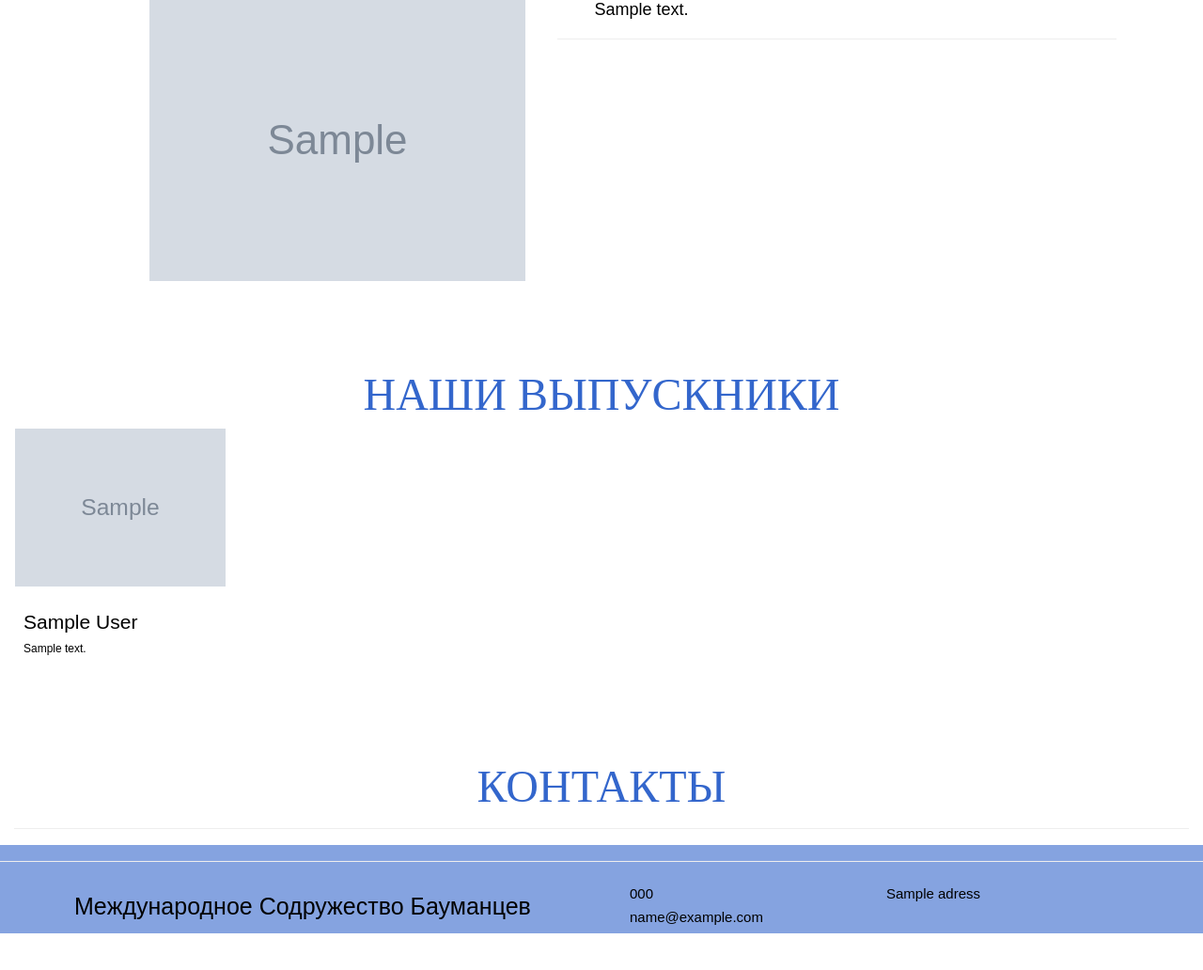
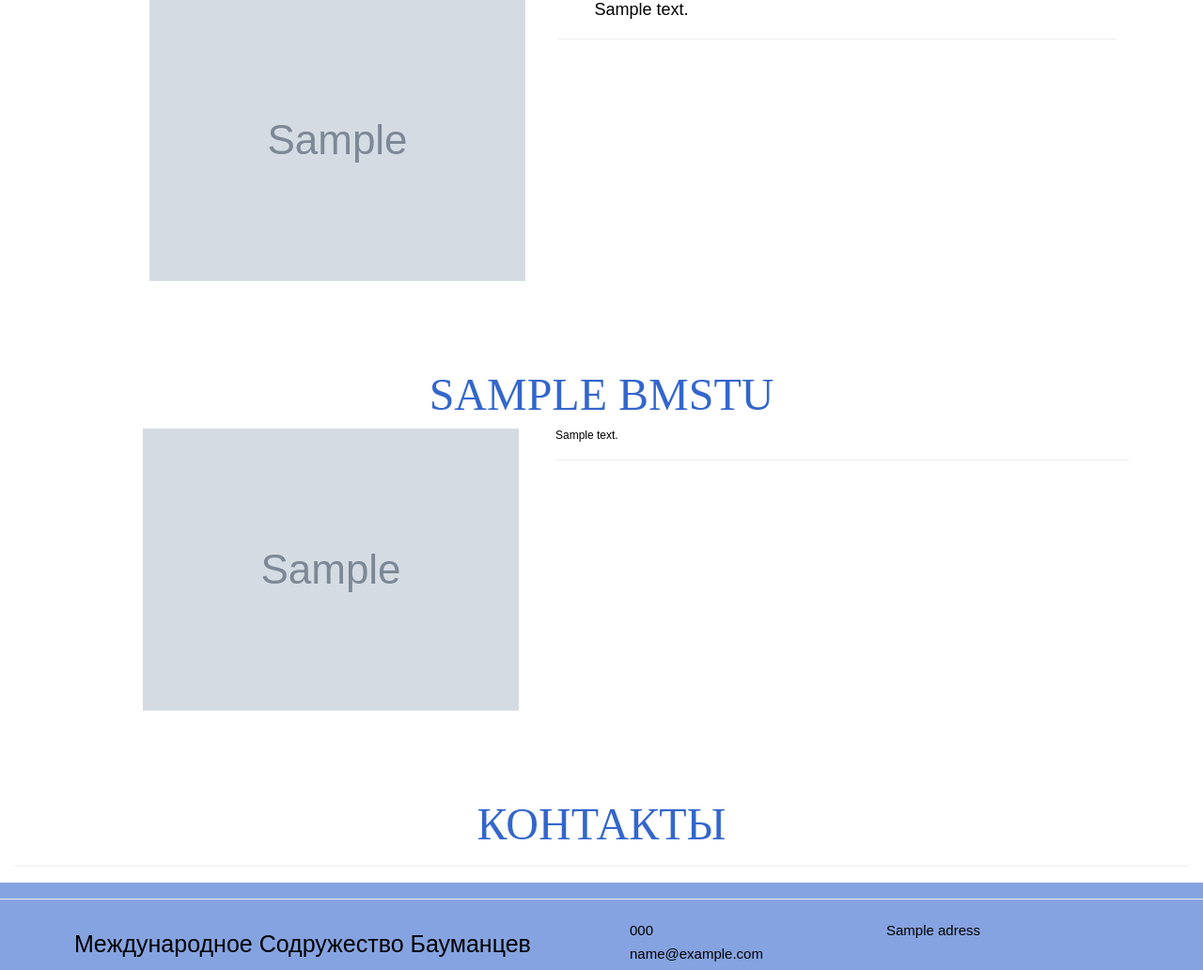
Before and after one commit to ArturAmbartsumov/MSB, a Django app: template main/templates/main/base_bmstu.html in a window 1280 px wide. Shown: the part 1246-2278 px from the top of the page at 94% size. Before the commit the page ends 2239 px from the top, so only its background shows below. Run offline with Django 3.2, Linux system fonts and the light colour scheme; the template is opened without the code that fills it: most values are stand-ins (such as "Sample title", 1, 10 or a date in 2020); grey boxes marked "Sample" are stand-in pictures; some libraries are stand-ins or nearby versions; some web fonts are replaced.

Commit message:
Переделанная альма-матер
три одинаковых блока с текстом

```diff
--- a/main/templates/main/base_bmstu.html
+++ b/main/templates/main/base_bmstu.html
@@ -31,35 +31,31 @@
     </div>
 
     <div class="row brand">
-      <h1 class="brandHeader">{{ bmstu.nowadays_title }}</h1>
+      <h1 class="brandHeader">{{ bmstu.facts_title }}</h1>
         <div class="col-lg-7 col-md-10 col-sm-10  col-xs-offset-2 thumbnail">
-					<img alt="..." src="{{ bmstu.nowadays_photo.get_blogsize_url }}">
+					<img alt="..." src="{{ bmstu.facts_photo.get_blogsize_url }}">
         </div>
         <div class="col-lg-10  col-md-8 col-sm-8 ">
-          {% autoescape off %}<p> {{ bmstu.nowadays_text }}<p>{% endautoescape %}<hr>
+          {% autoescape off %}<p> {{ bmstu.facts_text }}<p>{% endautoescape %}<hr>
         </div>
     </div>
 {% endblock hello %}
 
 {% block parts %}
   <div class="brand ">
-    <h1 class="brandHeader">Наши выпускники</h1>
+    <h1 class="brandHeader">{{ bmstu.tradition_title }}</h1>
   </div>
     <div class="row">
-      {% for v in bmstu.graduates.all %}
-        <div class="col-lg-4 col-md-5 col-sm-10">
-          <div class="thumbnail" >
-            <img alt="{{ v.photo.Caption }}"  src="{{ v.photo.get_gallerysize_url }}">
-            <div class="caption">
-              <h3 class="blue-row">{{ v.full_name }}</h3>
-              <p> {{ v.text }}</p>
-            </div>
-          </div>
+      <div class="col-lg-7 col-md-10 col-sm-10  col-xs-offset-2 thumbnail">
+          <img alt="..." src="{{ bmstu.tradition_photo.get_blogsize_url }}">
         </div>
-      {% endfor %}
+        <div class="col-lg-10  col-md-8 col-sm-8 ">
+          {% autoescape off %}<p> {{ bmstu.tradition_text }}<p>{% endautoescape %}<hr>
+        </div>
     </div>
 {% endblock parts %}
 
 {% block gallery %}
 
+
 {% endblock gallery %}
```
